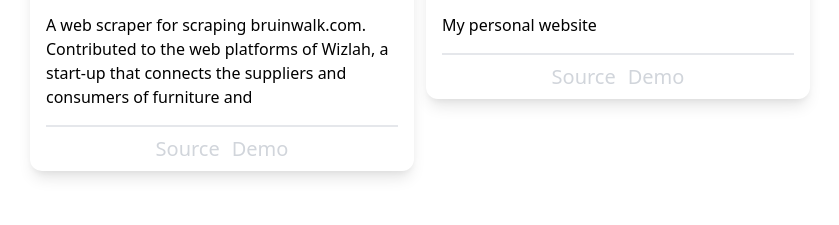
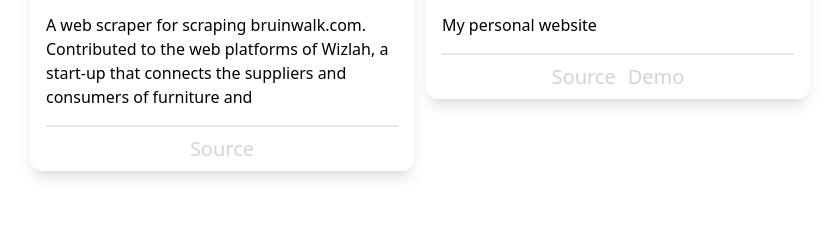
Before and after one commit to Yan-Hauw/yanhauw.com, a Next.js app: page / in a window 1280 px wide. Shown: the part 1220-1445 px from the top of the page, without its empty margins (220-1059 px from the left). Built offline with nearby package versions, Linux system fonts and the light colour scheme.

Commit message:
Updated links, modified Project Box component

```diff
--- a/components/Button/index.tsx
+++ b/components/Button/index.tsx
@@ -3,7 +3,7 @@ import React from "react";
 const Button = () => {
   return (
     <a
-      href=""
+      href="/YAN-HAUW.pdf"
       className="text-white font-medium h-12 flex items-center justify-center"
     >
       Resume
--- a/components/ProjectBox/index.tsx
+++ b/components/ProjectBox/index.tsx
@@ -56,12 +56,14 @@ const ProjectBox: React.FC<props> = ({ project }) => {
               Source
             </a>
 
+            {project.demoLink && (
               <a
                 href={project.demoLink}
                 className="text-xl text-gray-300 px-1.5 hover:text-2xl hover:text-black"
               >
                 Demo
               </a>
+            )}
           </div>
         </div>
       </div>
--- a/constants/projects.js
+++ b/constants/projects.js
@@ -5,15 +5,14 @@ export const projects = [
     stacks: ["Python", "MySQL"],
     description:
       "A web scraper for scraping bruinwalk.com. Contributed to the web platforms of Wizlah, a start-up that connects the suppliers and consumers of furniture and ",
-    sourceLink: "https://github.com/Yan-Hauw",
-    demoLink: "https://github.com/Yan-Hauw",
+    sourceLink: "https://github.com/Yan-Hauw/Bruinwalk-scraper-and-analyzer",
   },
   {
     imageFile: "/portfolio-photo.png",
     title: "This Portfolio",
     stacks: ["TypeScript", "CSS"],
     description: "My personal website",
-    sourceLink: "https://github.com/Yan-Hauw",
-    demoLink: "https://github.com/Yan-Hauw",
+    sourceLink: "https://github.com/Yan-Hauw/yanhauw.com",
+    demoLink: "https://yanhauw.com",
   },
 ];
--- a/types/projects-section.ts
+++ b/types/projects-section.ts
@@ -4,5 +4,5 @@ export type project = {
   stacks: string[];
   description: string;
   sourceLink: string;
-  demoLink: string;
+  demoLink?: string;
 };
```
Also changed, not shown: 1 other file (tests, documents, lock files or other folders). Lines whose indentation alone changed are shown as unchanged.
